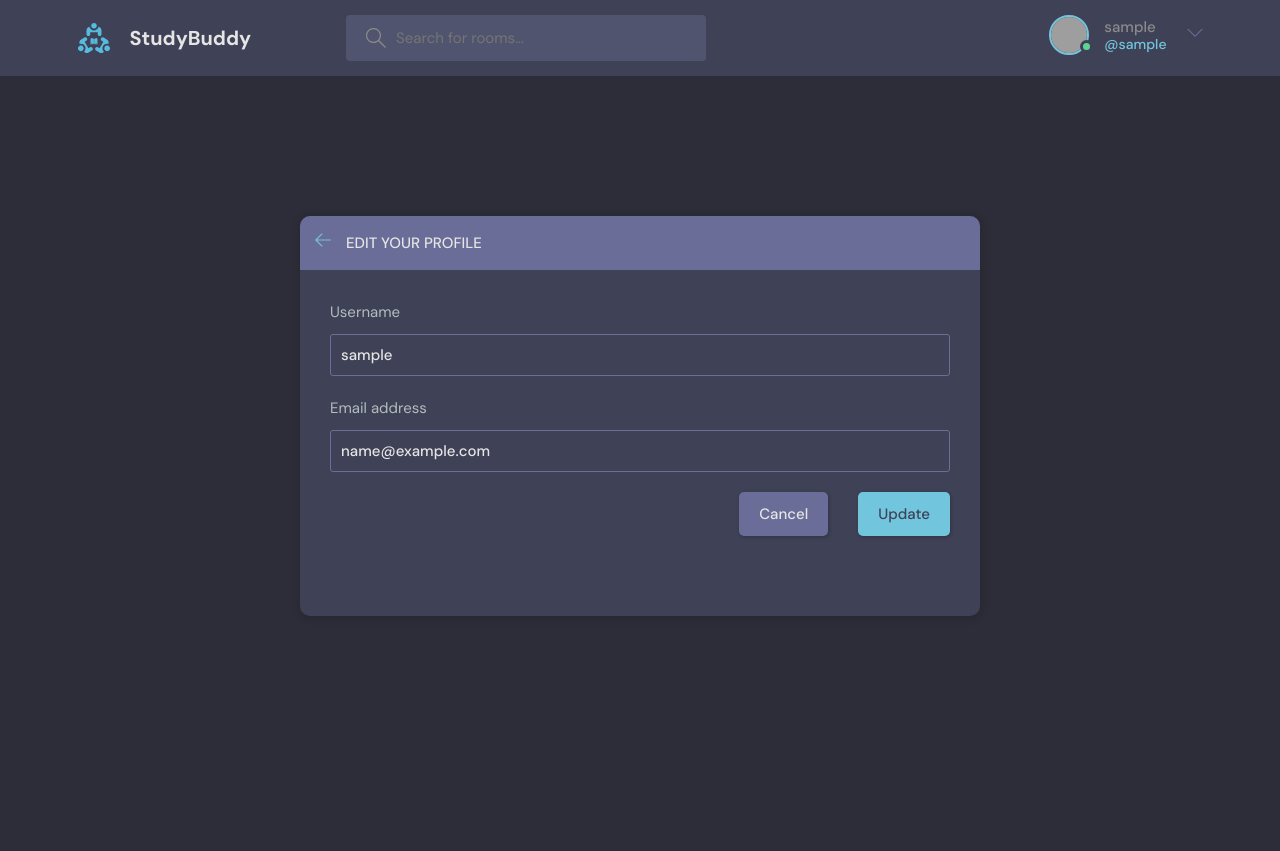
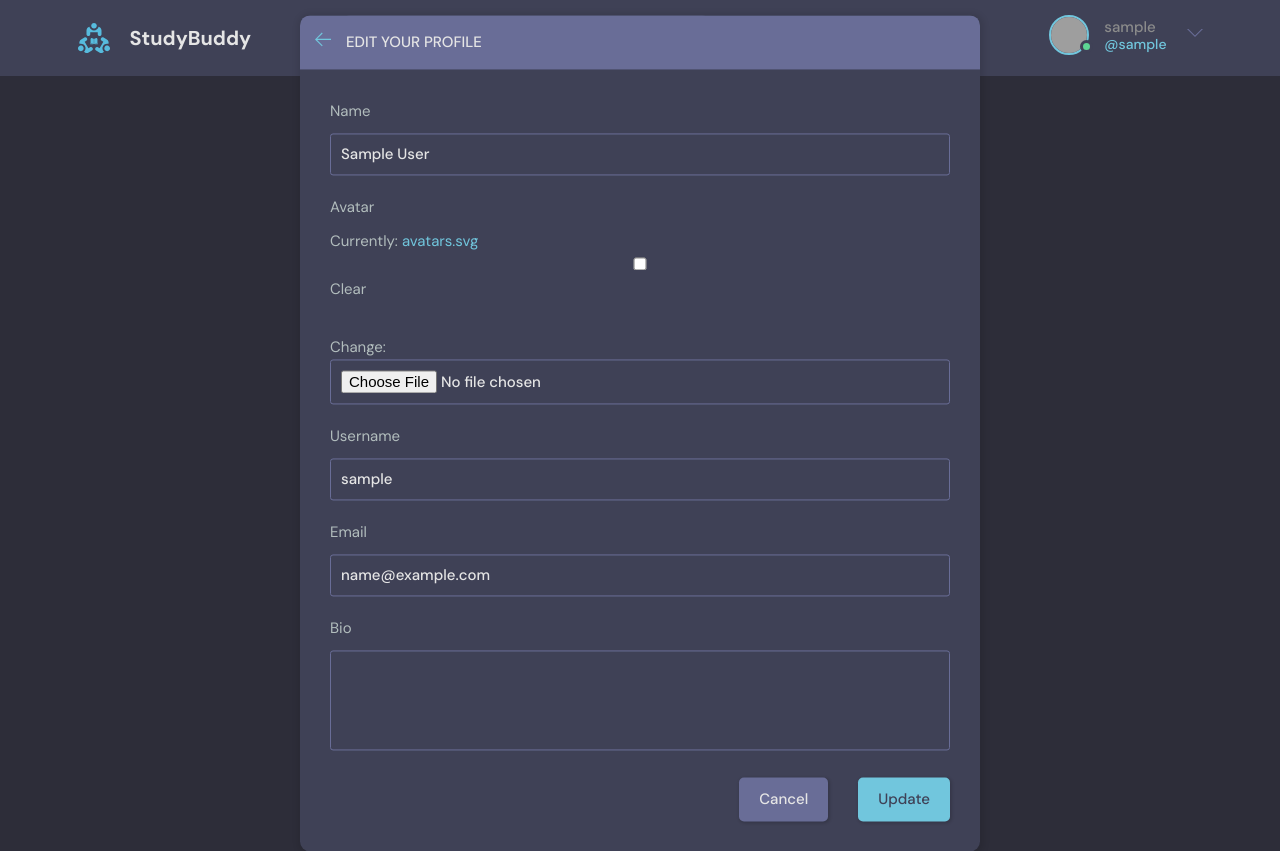
Before and after one commit to rishav-dahal/Studyapp, a Django app: page /update-user/ in a window 1280 px wide. Before the commit the page ends 616 px from the top, so only its background shows below. Run offline with Django 5.2, Linux system fonts and the light colour scheme; the visitor is signed in with stand-in values (Sample User, id 1); grey boxes are pictures that could not be loaded.

Commit message:
Updated usermodel
custom usermodel is added

```diff
--- a/base/admin.py
+++ b/base/admin.py
@@ -5,3 +5,4 @@ from .models import *
 admin.site.register(Room)
 admin.site.register(Message)
 admin.site.register(Topic)
+admin.site.register(User)
--- a/base/forms.py
+++ b/base/forms.py
@@ -1,6 +1,11 @@
 from django.forms import ModelForm
-from .models import Room
-from django.contrib.auth.models import User
+from .models import Room , User
+from django.contrib.auth.forms import UserCreationForm
+
+class CustomUserCreationForm(UserCreationForm):
+    class Meta:
+        model = User
+        fields = ['name','username', 'email','password1','password2']
 
 class RoomForm(ModelForm):
     class Meta:
@@ -11,4 +16,4 @@ class RoomForm(ModelForm):
 class UserForm(ModelForm):
     class Meta:
         model = User
-        fields = ['username', 'email']
+        fields = ['name','avatar','username', 'email','bio']
--- a/base/models.py
+++ b/base/models.py
@@ -1,5 +1,19 @@
 from django.db import models
-from django.contrib.auth.models import User
+from django.contrib.auth.models import AbstractUser
+
+
+class User(AbstractUser):
+    name = models.CharField(max_length=200, null=True)
+    email = models.EmailField(unique=True, null=True)
+    bio = models.TextField(null=True)
+
+    avatar = models.ImageField(null=True, blank=True, upload_to='avatars/', default='avatars.svg')
+
+    USERNAME_FIELD = 'email'
+    REQUIRED_FIELDS = []
+
+    def __str__(self):
+        return self.name
 
 class Topic(models.Model):
     name = models.CharField(max_length=200)
--- a/base/templates/base/update_user.html
+++ b/base/templates/base/update_user.html
@@ -19,7 +19,7 @@
                 </div>
             </div>
             <div class="layout__body">
-                <form class="form" action="" method="POST">
+                <form class="form" action="" method="POST" enctype="multipart/form-data">
                     {% csrf_token %}
 
                     {% for field in form %}
--- a/base/views.py
+++ b/base/views.py
@@ -1,13 +1,12 @@
-from django.contrib.auth.models import User
 from django.shortcuts import render ,redirect
 from django.contrib.auth import login , logout , authenticate
 from django.contrib.auth.decorators import login_required
-from django.contrib.auth.forms import UserCreationForm
+
 from django.http import HttpResponse
 from django.contrib import messages
 from django.db.models import Q
-from .models import Room , Message , Topic
-from .forms import RoomForm , UserForm
+from .models import Room , Message , Topic , User
+from .forms import RoomForm , UserForm , CustomUserCreationForm
 
 # queryset = ModelName.objects.all()  # This will return all the objects in the database
 # other methods are filter(), get(), exclude(), order_by(), etc. use are similar to SQL queries
@@ -65,10 +64,10 @@ def logoutUser(request):
     return redirect('home')
 
 def registerPage(request):
-        form = UserCreationForm()
+        form = CustomUserCreationForm()
 
         if request.method == 'POST':
-            form =  UserCreationForm(request.POST) # UserCreationForm() is a built-in form that will create a new user
+            form =  CustomUserCreationForm(request.POST) # UserCreationForm() is a built-in form that will create a new user
             if form.is_valid():
                 user = form.save(commit=False) # commit=False means that the form will not save the data to the database yet
                 user.username = user.username.lower()
@@ -214,7 +213,7 @@ def updateUser(request):
     user = request.user
     form = UserForm(instance=user)
     if request.method == 'POST':
-        form = UserForm(request.POST, instance=user)
+        form = UserForm(request.POST, request.FILES ,instance=user)
         if form.is_valid():
             form.save()
             return redirect('user-profile', pk=user.id)
--- a/studybuddy/settings.py
+++ b/studybuddy/settings.py
@@ -39,6 +39,8 @@ INSTALLED_APPS = [
     'django.contrib.staticfiles',
     'base.apps.BaseConfig',
 ]
+
+AUTH_USER_MODEL = 'base.User'
 
 MIDDLEWARE = [
     'django.middleware.security.SecurityMiddleware',
@@ -122,6 +124,9 @@ STATICFILES_DIRS = [
     BASE_DIR / 'static',
 ]
 
+MEDIA_ROOT = BASE_DIR / 'static/images'
+MEDIA_URL = '/images/'
+
 # Default primary key field type
 # https://docs.djangoproject.com/en/5.0/ref/settings/#default-auto-field
 
--- a/studybuddy/urls.py
+++ b/studybuddy/urls.py
@@ -1,8 +1,11 @@
 from django.contrib import admin
 from django.urls import path ,include
-
+from django.conf import settings
+from django.conf.urls.static import static
 
 urlpatterns = [
     path('admin/', admin.site.urls),
     path('',include('base.urls')),
 ]
+
+urlpatterns += static(settings.MEDIA_URL, document_root=settings.MEDIA_ROOT)
```
Also changed, not shown: base/migrations/0001_initial.py, base/migrations/0002_topic_room_host_message_room_topic.py (deleted), base/migrations/0002_user_avatar.py (added), base/migrations/0003_alter_room_options_room_participants.py (deleted), static/images/avatar.svg (renamed from static/assets/avatar.svg).
